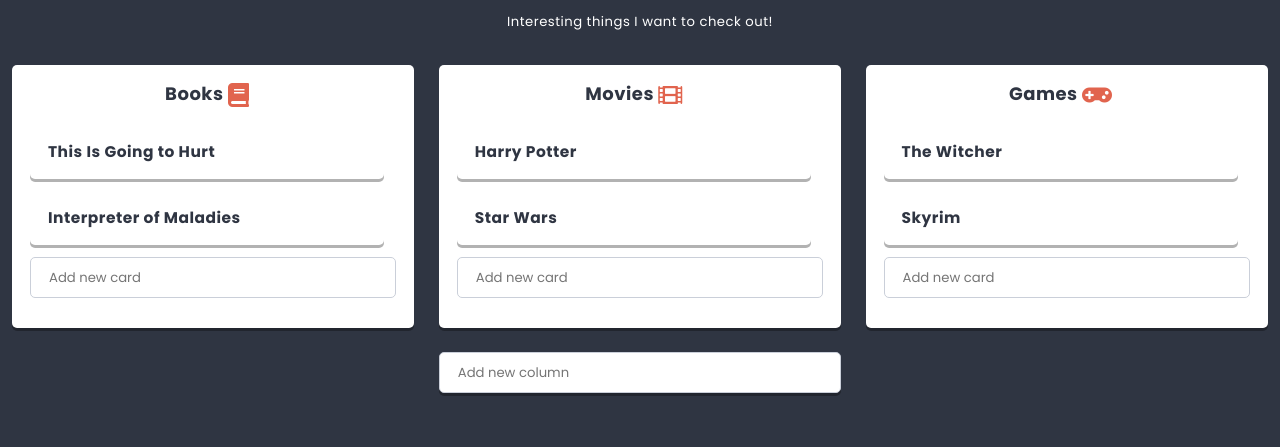
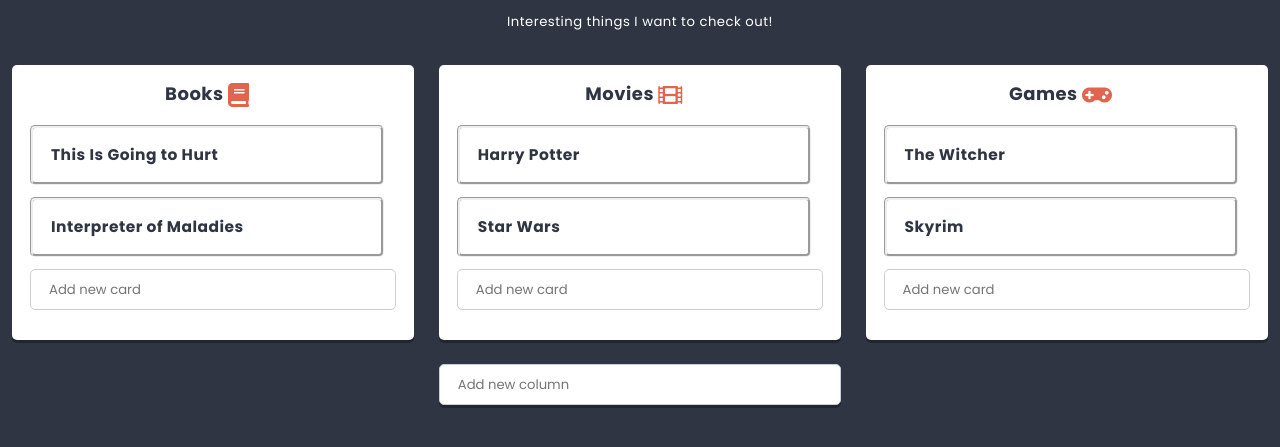
Before and after one commit to MichaelArka/React_One, a React app: page / in a window 1280 px wide. Shown: the part 367-814 px from the top of the page. Built offline with nearby package versions, Linux system fonts and the light colour scheme.

Commit message:
test commit

```diff
--- a/src/components/Column/Column.js
+++ b/src/components/Column/Column.js
@@ -51,7 +51,7 @@
           ))}
         </div>
 
-        <div className={styles.card}>{cards.map((cardData, abc )=> (<div key={abc} className={styles.second__component}>
+        <div className={styles.card}>{cards.map((cardData, column_style_key)=> (<div key={column_style_key} className={styles.second__component}>
           <Card key={cardData.id} {...cardData} /></div>))}
         </div>
 
--- a/src/components/Column/Column.scss
+++ b/src/components/Column/Column.scss
@@ -18,12 +18,11 @@
 .second__component {
   flex-shrink: 0;
   width: calc(100% - 12px);
-  background: $color-light;
   margin: 0 $base-size $base-size 0;
   padding: ($base-size * 1.5);
-  border-radius: $radius;
-  box-shadow: 0 ($base-size / 4) 0 rgba(0,0,0,0.3);
   color: $color-dark;
+  border-style: groove;
+  border-radius: 5px;
 
   &:last-child {
     margin: 0 0 $base-size 0;
--- a/src/index.js
+++ b/src/index.js
@@ -1,3 +1,4 @@
+
 import React from 'react';
 import './styles/normalize.scss';
 import './styles/global.scss';
```
Also changed, not shown: package.json (+15 -1 lines), .eslintrc.json (added), 1 other file.
